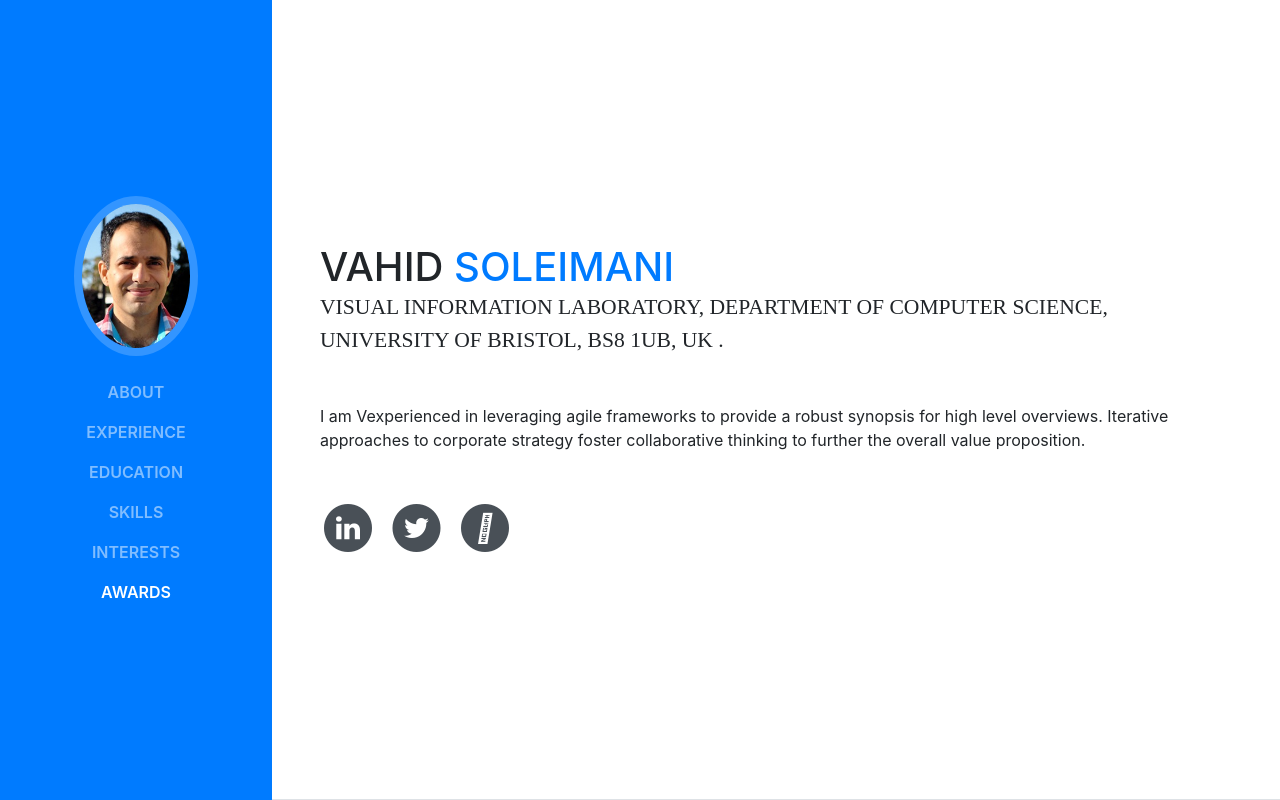
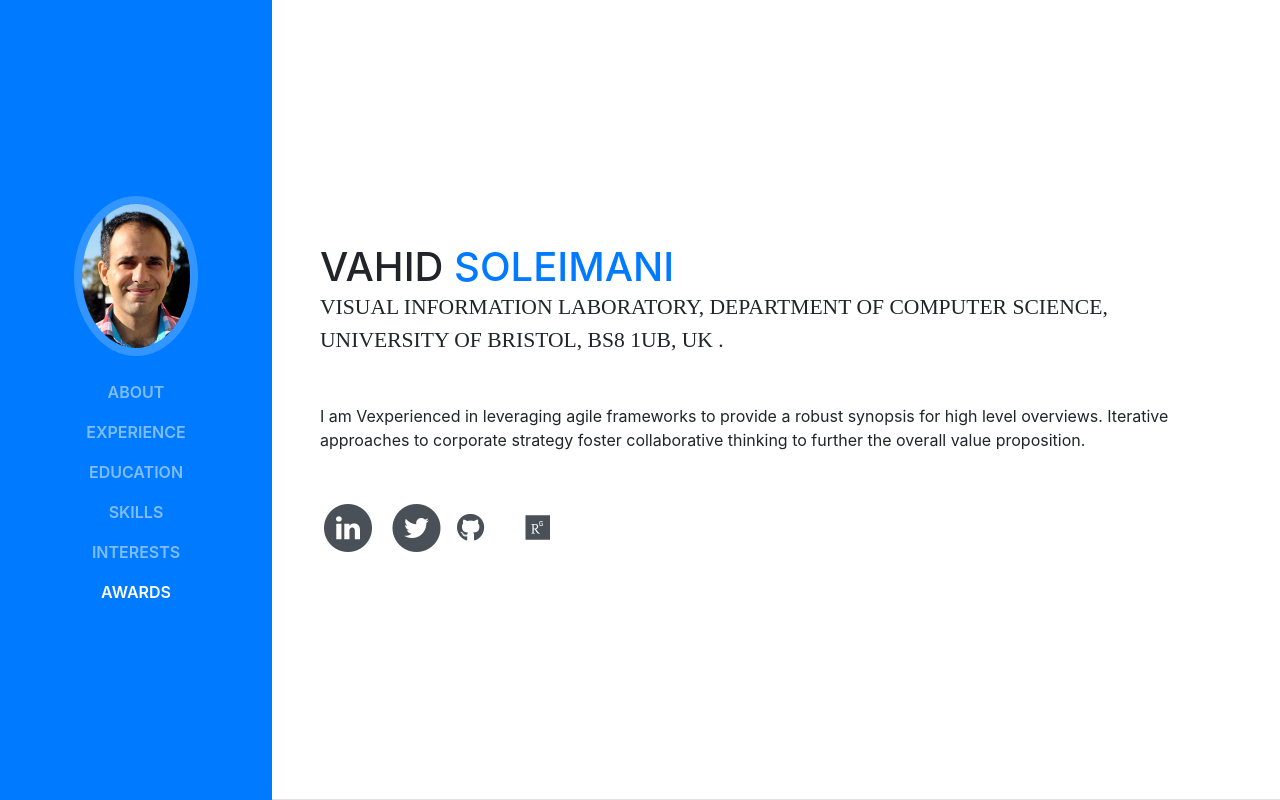
Before and after one commit to VahidSoleimani/VahidSoleimani.github.io, a website with bundled scripts: page index.html in a window 1280 px wide. Shown: the top 800 px of the page. Built offline with nearby package versions, Linux system fonts and the light colour scheme; a web font is replaced by a local one.

Commit message:
Update index.html

```diff
--- a/index.html
+++ b/index.html
@@ -91,8 +91,8 @@
             <li class="list-inline-item">
               <a href="#">
                 <span class="fa-stack fa-lg">
-                  <i class="fa fa-circle fa-stack-2x"></i>
-                  <i class="fb fa-github fa-stack-1x fa-inverse"></i>
+                  <!--<i class="fa fa-circle fa-stack-2x"></i>-->
+                  <i class="fab fa-github"></i>
                 </span>
               </a>
             </li>
@@ -100,7 +100,7 @@
               <a href="#">
                 <span class="fa-stack fa-lg">
                   <i class="fab fa-circle fa-stack-2x"></i>
-                  <i class="fab fa-researchgate fa-stack-1x fa-inverse"></i>
+                  <i class="fab fa-researchgate"></i>
                   <!--<i class="fab fa-researchgate fa-stack-1x fa-inverse"></i>-->
                 </span>
               </a>
```
